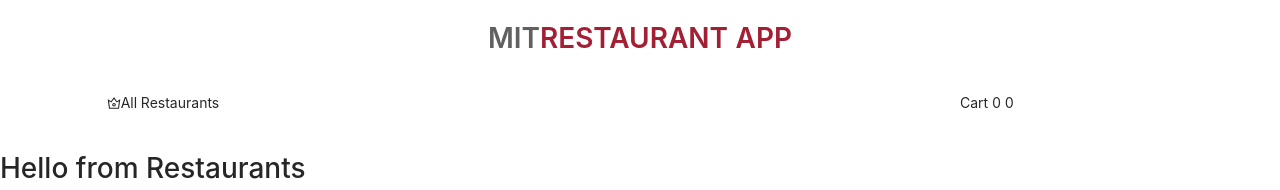
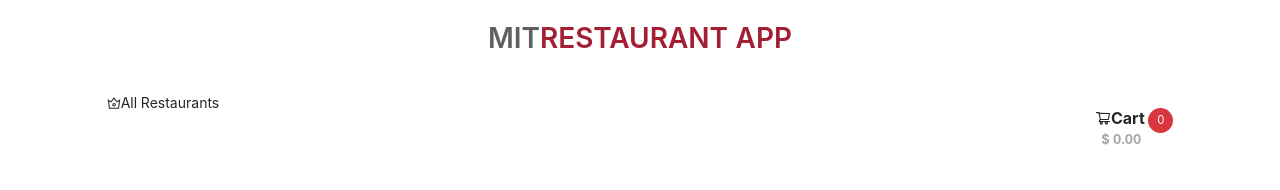
Before and after one commit to Oscartic/mit-app-restaurant, a Next.js app: page /restaurants in a window 1280 px wide. Shown: the top 190 px of the page. Built offline with nearby package versions, Linux system fonts and the light colour scheme.

Commit message:
improve ccs styles for Cart component

```diff
--- a/components/Cart.js
+++ b/components/Cart.js
@@ -1,6 +1,8 @@
 import React, { useState } from "react";
 import { Drawer, Button } from "antd";
+import { ShoppingCartOutlined } from '@ant-design/icons';
 
+import styles from '../styles/Cart.module.css'
 const Cart = ({quantity, total}) => {
     const [visible, setVisible] = useState(false);
 
@@ -13,10 +15,19 @@ const Cart = ({quantity, total}) => {
     };
 
     return (
-        <>
-        <span onClick={showDrawer}>
-            Cart {quantity} {total}
-        </span>
+        <div className={styles.cart}>
+        <div className={styles.btn} onClick={showDrawer}>
+            <span className={styles.title}>
+                <ShoppingCartOutlined />
+                Cart
+            </span>
+            <span className={styles.quantity}>
+                {quantity}
+            </span>
+            <span className={styles.total}>
+                $ {Number(total).toFixed(2)}
+            </span>
+        </div>
         <Drawer
             title="Cart"
             placement="right"
@@ -24,11 +35,9 @@ const Cart = ({quantity, total}) => {
             onClose={onClose}
             visible={visible}
         >
-            <p>Some contents...</p>
-            <p>Some contents...</p>
-            <p>Some contents...</p>
+            <p>Aqui pagas: </p>
         </Drawer>
-        </>
+        </div>
     );
 };
 
--- /dev/null
+++ b/styles/Cart.module.css
@@ -0,0 +1,34 @@
+.cart {
+    text-align: right;
+}
+
+.cart .btn {
+    font-size: 1rem;
+    font-weight: 700;
+}
+.cart .btn .title {
+    cursor: pointer;
+    padding: 0.22rem;
+}
+
+.cart .btn .quantity {
+    display: inline-block;
+    background: #d9363e;
+    font-size: 0.7rem;
+    font-weight: 400;
+    color: white;
+    padding-top: 0.25rem;
+    width:25px;
+    height: 25px;
+    border-radius: 50%;
+    margin-top: 1rem;
+    text-align: center;
+}
+
+.cart .btn .total {
+    color: #a5a5a5;
+    display: block;
+    font-size: 0.8rem;
+    margin-right: 2rem;
+    margin-top: -0.2rem;
+}
```
